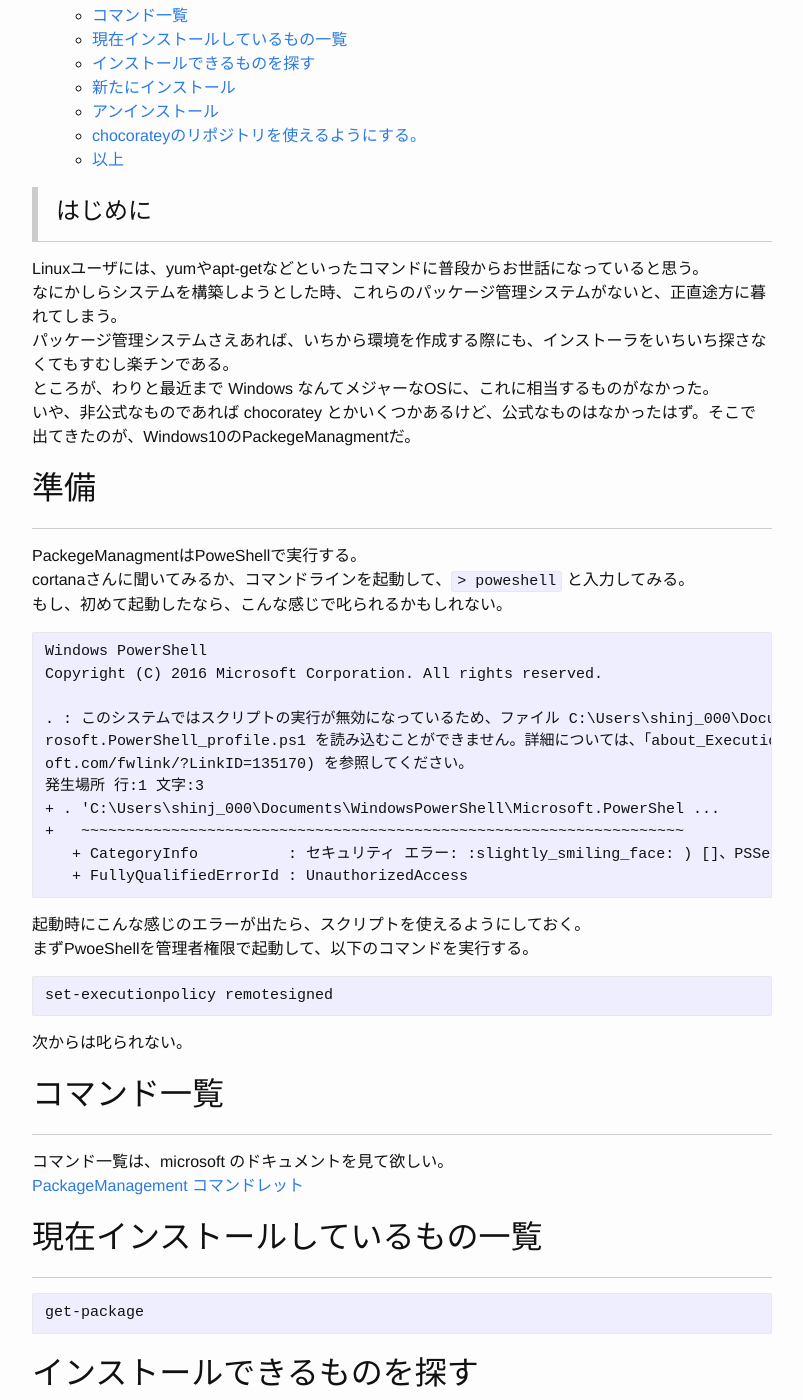
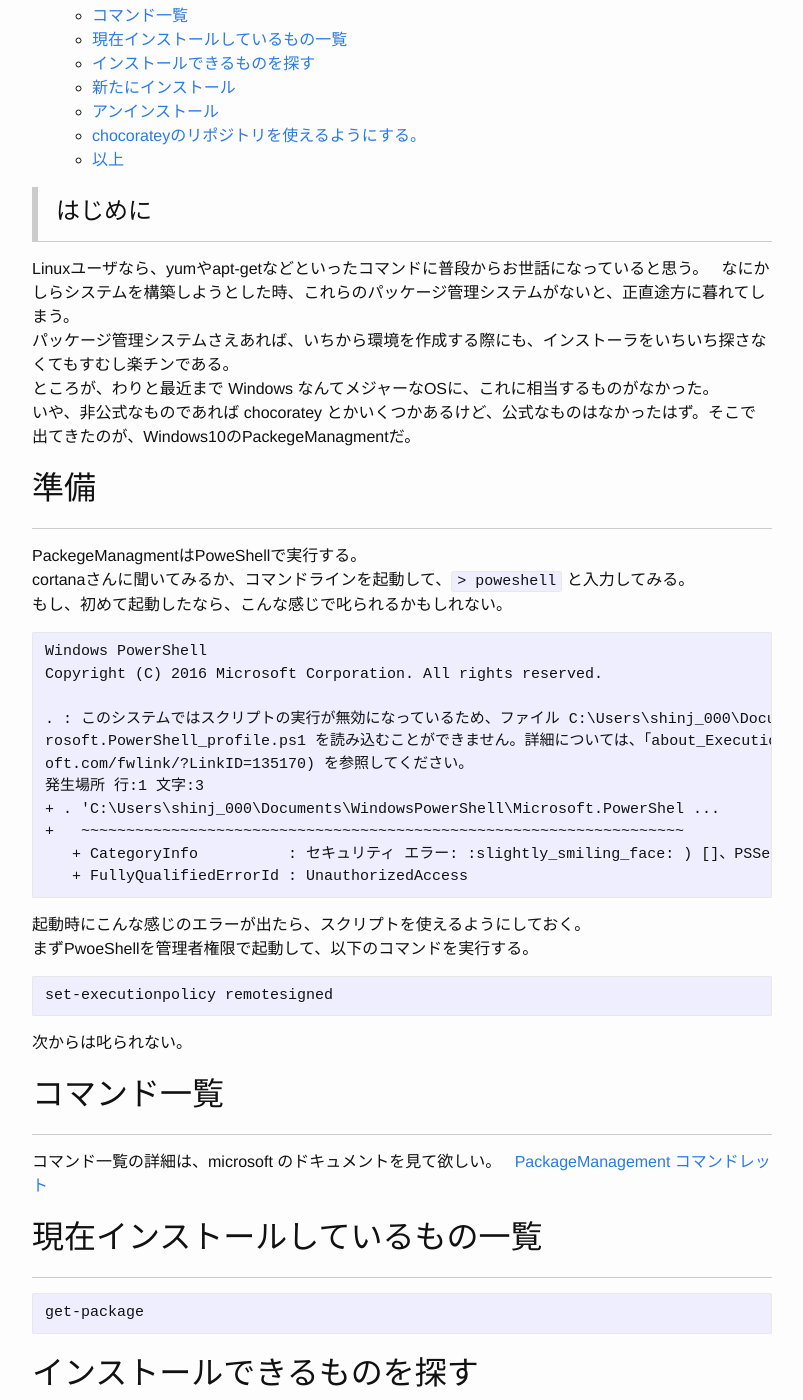
Before and after one commit to snjxnksm/snjxnksm.github.io, a Jekyll site: the page built from _posts/2017-03-12-windows-packegemanagment.markdown, in a window 1280 px wide and 1400 px high, scrolled down 315 px. Shown: the whole window, without its empty margins (238-1041 px from the left). Built offline with Jekyll 4.4.1, drawn with Linux system fonts in a browser that asks for light colours; some of the changed text lies outside the part shown.

Commit message:
Update 2017-03-12-windows-packegemanagment.markdown

```diff
--- a/_posts/2017-03-12-windows-packegemanagment.markdown
+++ b/_posts/2017-03-12-windows-packegemanagment.markdown
@@ -13,7 +13,7 @@ published: true
 
 # はじめに
 
-Linuxユーザには、yumやapt-getなどといったコマンドに普段からお世話になっていると思う。
+Linuxユーザなら、yumやapt-getなどといったコマンドに普段からお世話になっていると思う。
 なにかしらシステムを構築しようとした時、これらのパッケージ管理システムがないと、正直途方に暮れてしまう。
 パッケージ管理システムさえあれば、いちから環境を作成する際にも、インストーラをいちいち探さなくてもすむし楽チンである。
 ところが、わりと最近まで Windows なんてメジャーなOSに、これに相当するものがなかった。
@@ -50,7 +50,7 @@ set-executionpolicy remotesigned
 
 ## コマンド一覧
 
-コマンド一覧は、microsoft のドキュメントを見て欲しい。
+コマンド一覧の詳細は、microsoft のドキュメントを見て欲しい。
 [PackageManagement コマンドレット](https://msdn.microsoft.com/ja-jp/powershell/wmf/5.0/oneget_cmdlets)
 
 
@@ -86,4 +86,5 @@ Get-PackageProvider chocolatey
 
 ## 以上
 
+まだちょっと動作的に不安定な部分もあって、いまいち信用ならない部分もあるけど、ひとまずは
 以上！
```
